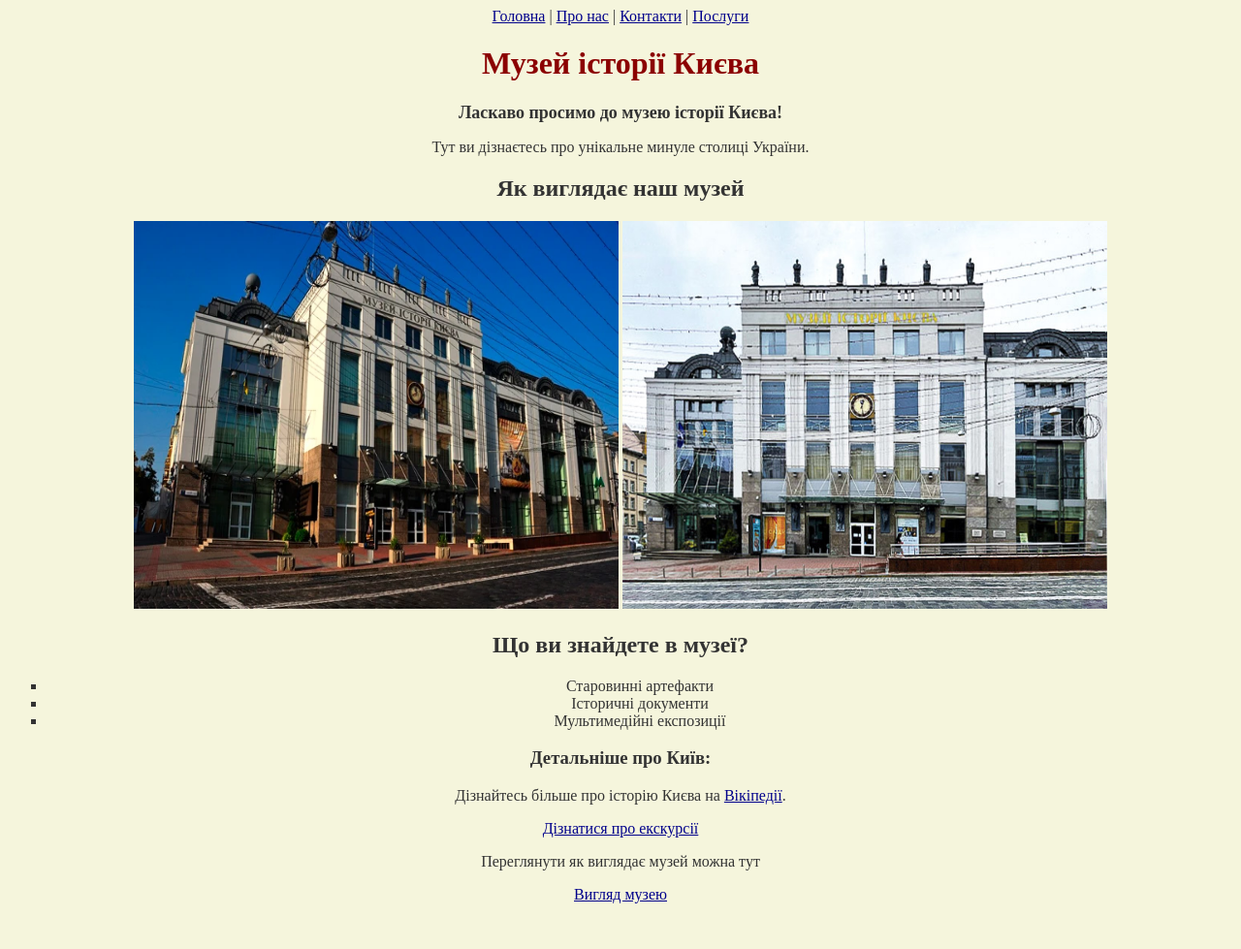
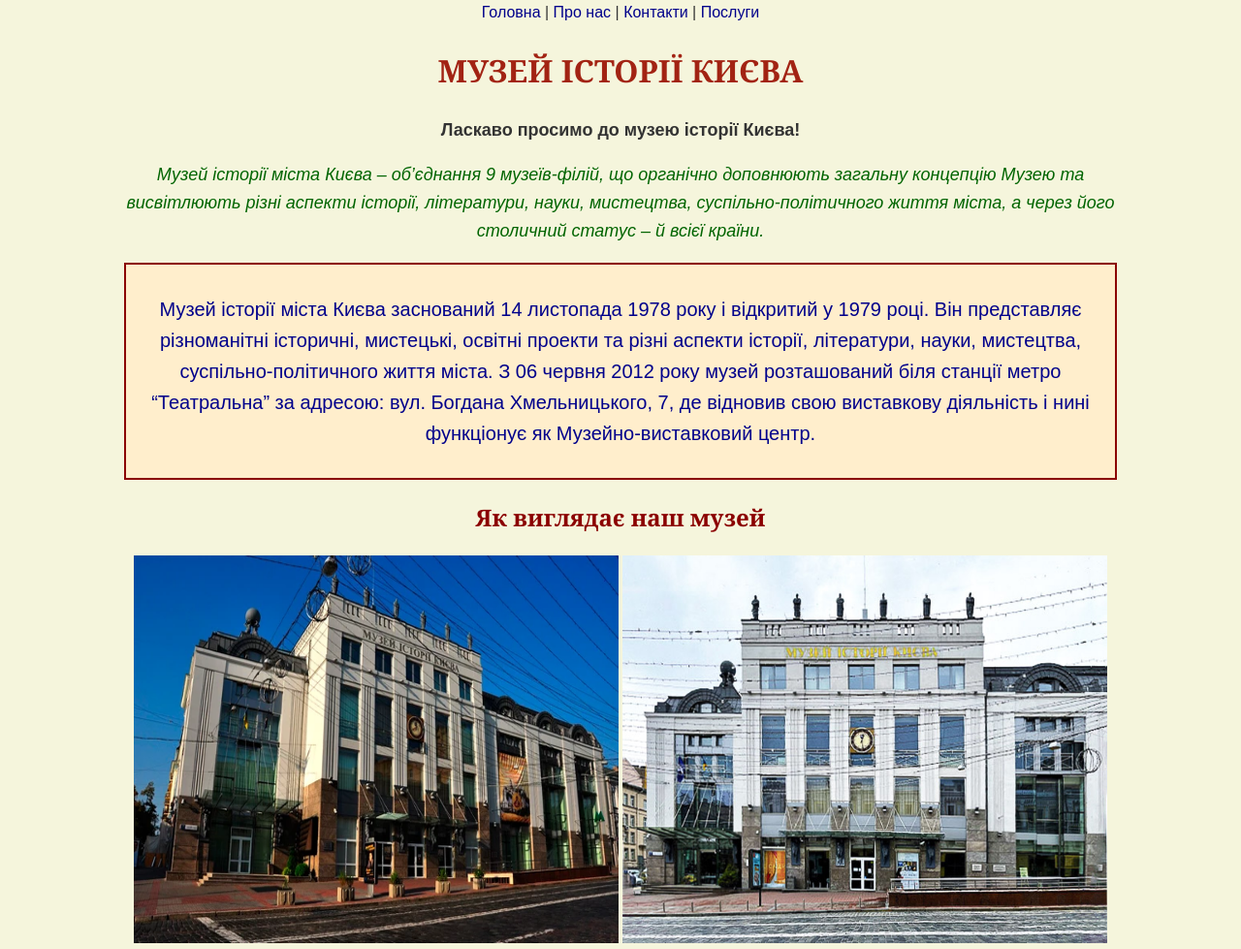
Before and after one commit to art3mk405/my-project, a plain HTML site: page index.html in a window 1280 px wide. Shown: the top 979 px of the page at 97% size. Before the commit the page ends 940 px from the top, so only its background shows below. Drawn offline with Linux system fonts and the light colour scheme.

Commit message:
3 лаба

```diff
--- a/index.html
+++ b/index.html
@@ -5,20 +5,22 @@
     <meta charset="UTF-8" />
     <meta name="viewport" content="width=device-width, initial-scale=1.0" />
     <title>Головна сторінка музею історії Києва</title>
+    <link rel="stylesheet" href="styles.css">
     <style>
-        body {
-            background-color: #f5f5dc;
-            text-align: center;
-            color: #333;
+        h1 {
+            font-size: 32px;
+            text-transform: uppercase;
         }
 
-        a {
-            color: darkblue;
+        .custom-box {
+            border: 2px solid darkred;
+            padding: 10px;
+            background-color: #ffeecc;
         }
     </style>
 </head>
 
-<body>
+<body class="container">
     <nav>
         <a href="index.html">Головна</a> |
         <a href="about.html">Про нас</a> |
@@ -26,12 +28,21 @@
         <a href="services.html">Послуги</a>
     </nav>
 
-    <h1>
-        <font size="6" color="darkred">Музей історії Києва</font>
-    </h1>
-        <p><font size="4"><b>Ласкаво просимо до музею історії Києва!</b></font></p>
-            <p>Тут ви дізнаєтесь про унікальне минуле столиці України.</p>
-        <h2 id="museum">Як виглядає наш музей</h2>
+    <h1 style="color: rgb(162, 35, 19); font-weight: bold;">Музей історії Києва</h1>
+    <p>
+        <font size="4"><b>Ласкаво просимо до музею історії Києва!</b></font>
+    </p>
+    <p class="special-paragraph">Музей історії міста Києва – об’єднання 9 музеїв-філій, що органічно доповнюють загальну
+        концепцію Музею та висвітлюють різні аспекти історії, літератури, науки, мистецтва, суспільно-політичного життя
+        міста, а через його столичний статус – й всієї країни. </p>
+    <div class="custom-box">
+        <p style="font-size: 20px; color: darkblue;">Музей історії міста Києва заснований 14 листопада 1978 року і
+            відкритий у 1979 році. Він представляє різноманітні історичні, мистецькі, освітні проекти та різні аспекти
+            історії, літератури, науки, мистецтва, суспільно-політичного життя міста. З 06 червня 2012 року музей
+            розташований біля станції метро “Театральна” за адресою: вул. Богдана Хмельницького, 7, де відновив свою
+            виставкову діяльність і нині функціонує як Музейно-виставковий центр.</p>
+    </div>
+    <h2 id="museum">Як виглядає наш музей</h2>
     <img src="img/museum.webp" width="500" height="400" alt="Музей історії Києва" />
     <a href="img/museum2.jpg" target="_blank">
         <img src="img/museum2.jpg" width="500" height="400" alt="Музей" />
--- /dev/null
+++ b/styles.css
@@ -0,0 +1,83 @@
+
+body {
+    background-color: #f5f5dc;
+    font-family: Arial, sans-serif;
+    font-size: 16px;
+    color: #333;
+    line-height: 1.6;
+    text-align: center;
+}
+
+h1, h2, h3 {
+    font-family: "Georgia", serif;
+    color: darkred;
+    text-align: center;
+}
+
+a {
+    color: darkblue;
+    text-decoration: none;
+}
+
+a:hover {
+    color: red !important;
+    text-decoration:none;
+}
+
+.container {
+    width: 80%;
+    margin: auto;
+}
+
+.special-paragraph {
+    font-size: 18px;
+    font-style: italic;
+    color: darkgreen;
+}
+
+table {
+    width: 80%;
+    margin: 20px auto;
+    border-collapse: collapse;
+    background-color: #fff;
+}
+
+caption {
+    font-size: 18px;
+    font-weight: bold;
+    margin-bottom: 10px;
+}
+
+th, td {
+    border: 1px solid #000;
+    padding: 10px;
+    text-align: center;
+}
+
+th {
+    background-color: #d3d3d3;
+}
+
+ul {
+    list-style-type: square;
+    padding-left: 20px;
+    font-size: 16px;
+    color: #333;
+}
+
+ol {
+    list-style-type: upper-roman;
+    padding-left: 20px;
+    font-size: 16px;
+    color: #321b76;
+}
+
+dl dt {
+    font-weight: bold;
+    color: darkred;
+}
+
+dl dd {
+    margin-left: 20px;
+    font-size: 14px;
+}
```
Also changed, not shown: about.html (+2 -1 lines), contacts.html (+2 -1 lines), services.html (+2 -1 lines).
